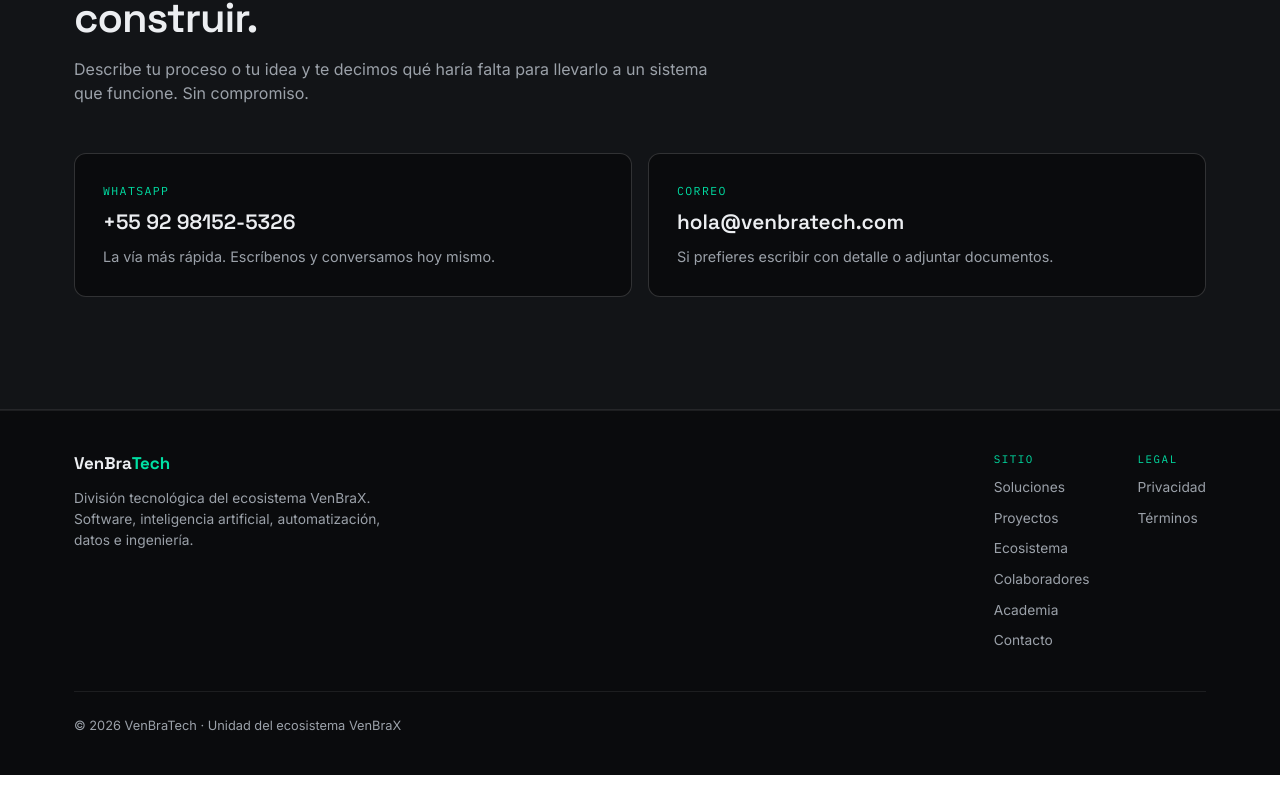
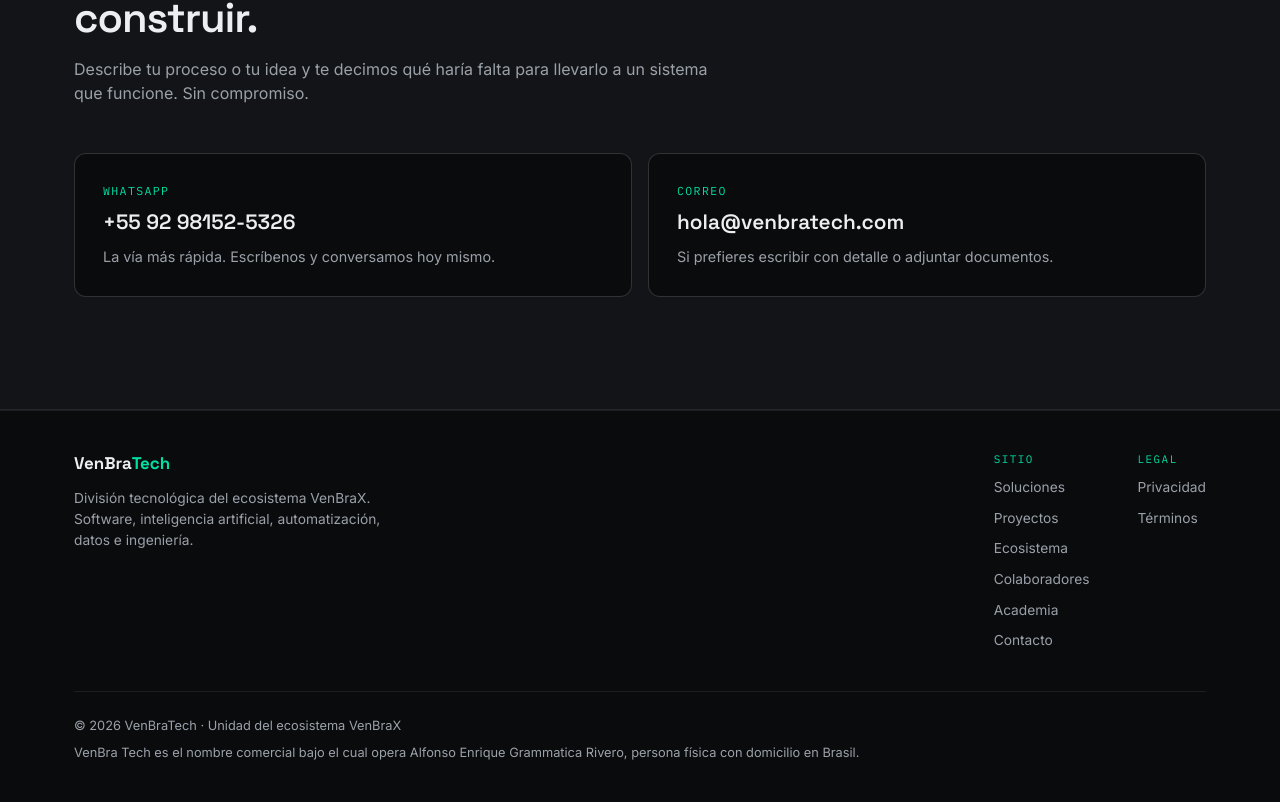
Before and after one commit to venbraproyeccion-code1/nextjs-boilerplate, a Next.js app: page / in a window 1280 px wide. Shown: the part 7163-7965 px from the top of the page. Before the commit the page ends 7938 px from the top, so only its background shows below. Built offline with nearby package versions, Linux system fonts and the light colour scheme.

Commit message:
Pie de pagina: nombre legal del titular (verificacion Meta)

```diff
--- a/app/page.tsx
+++ b/app/page.tsx
@@ -528,6 +528,9 @@ export default function Home() {
           <p className="mt-10 border-t border-linea pt-6 text-[0.8rem] text-tenue">
             © 2026 VenBraTech · Unidad del ecosistema VenBraX
           </p>
+          <p className="mt-2 text-[0.8rem] text-tenue">
+            VenBra Tech es el nombre comercial bajo el cual opera Alfonso Enrique Grammatica Rivero, persona física con domicilio en Brasil.
+          </p>
         </div>
       </footer>
     </div>
```
